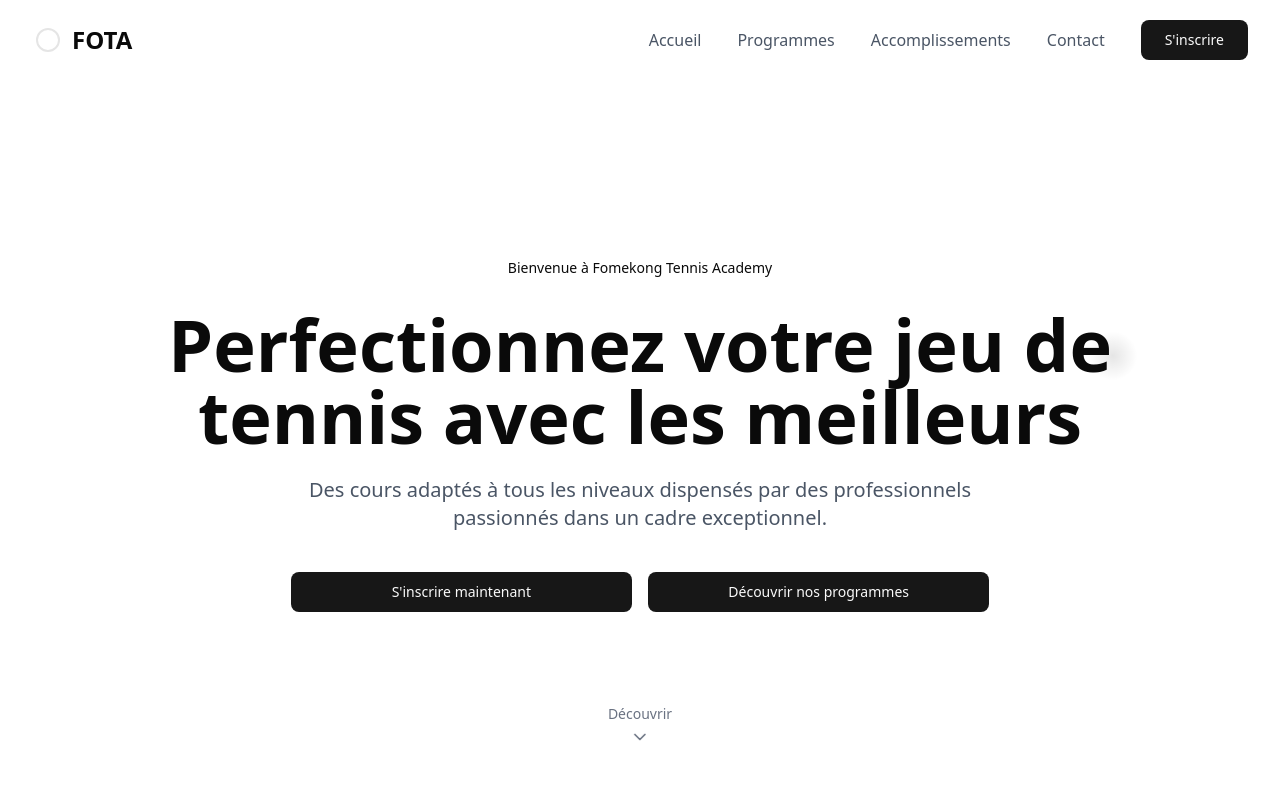
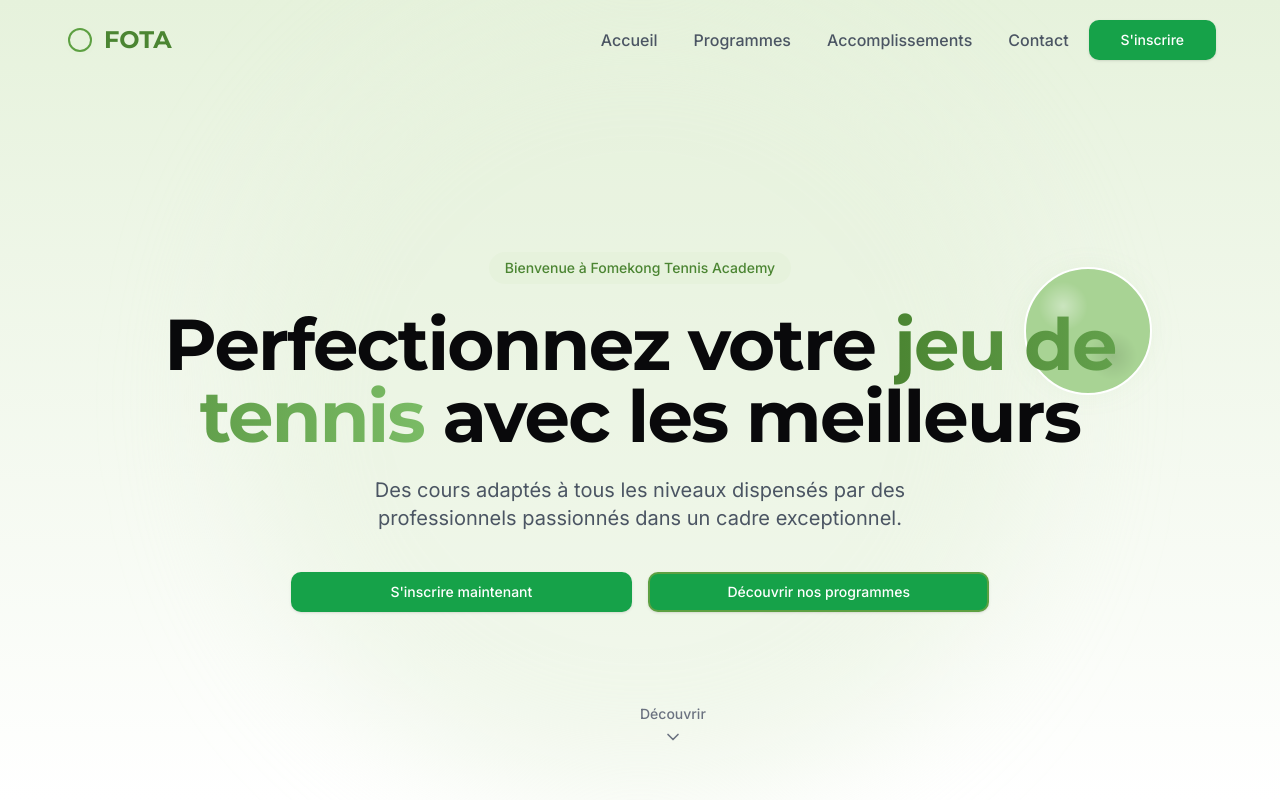
Before and after one commit to bellandry/tennis-academy, a Next.js app: page / in a window 1280 px wide. Built offline with nearby package versions, Linux system fonts and the light colour scheme.

Commit message:
customize general colors & ui

```diff
--- a/app/globals.css
+++ b/app/globals.css
@@ -1,4 +1,8 @@
-@import "tailwindcss";
+@import url("https://fonts.googleapis.com/css2?family=Inter:wght@300;400;500;600;700&family=Montserrat:wght@400;500;600;700;800&display=swap");
+
+@tailwind base;
+@tailwind components;
+@tailwind utilities;
 
 @plugin "tailwindcss-animate";
 
@@ -65,25 +69,35 @@
 }
 
 :root {
-  --radius: 0.625rem;
-  --background: oklch(1 0 0);
-  --foreground: oklch(0.145 0 0);
-  --card: oklch(1 0 0);
-  --card-foreground: oklch(0.145 0 0);
-  --popover: oklch(1 0 0);
-  --popover-foreground: oklch(0.145 0 0);
-  --primary: oklch(0.205 0 0);
-  --primary-foreground: oklch(0.985 0 0);
-  --secondary: oklch(0.97 0 0);
-  --secondary-foreground: oklch(0.205 0 0);
-  --muted: oklch(0.97 0 0);
-  --muted-foreground: oklch(0.556 0 0);
-  --accent: oklch(0.97 0 0);
-  --accent-foreground: oklch(0.205 0 0);
-  --destructive: oklch(0.577 0.245 27.325);
-  --border: oklch(0.922 0 0);
-  --input: oklch(0.922 0 0);
-  --ring: oklch(0.708 0 0);
+  --background: 0 0% 100%;
+  --foreground: 240 10% 3.9%;
+
+  --card: 0 0% 100%;
+  --card-foreground: 240 10% 3.9%;
+
+  --popover: 0 0% 100%;
+  --popover-foreground: 240 10% 3.9%;
+
+  --primary: 142 76% 36%;
+  --primary-foreground: 355 100% 100%;
+
+  --secondary: 240 4.8% 95.9%;
+  --secondary-foreground: 240 5.9% 10%;
+
+  --muted: 240 4.8% 95.9%;
+  --muted-foreground: 240 3.8% 46.1%;
+
+  --accent: 120 100% 97%;
+  --accent-foreground: 142 76% 36%;
+
+  --destructive: 0 84.2% 60.2%;
+  --destructive-foreground: 0 0% 98%;
+
+  --border: 240 5.9% 90%;
+  --input: 240 5.9% 90%;
+  --ring: 142 76% 36%;
+
+  --radius: 0.75rem;
   --chart-1: oklch(0.646 0.222 41.116);
   --chart-2: oklch(0.6 0.118 184.704);
   --chart-3: oklch(0.398 0.07 227.392);
@@ -135,9 +149,111 @@
 
 @layer base {
   * {
-    @apply border-border outline-ring/50;
+    @apply border-border;
   }
+
+  html {
+    @apply scroll-smooth;
+  }
+
   body {
-    @apply bg-background text-foreground;
+    @apply bg-background text-foreground font-sans overflow-x-hidden;
+  }
+
+  h1,
+  h2,
+  h3,
+  h4,
+  h5,
+  h6 {
+    @apply font-display font-semibold tracking-tight;
+  }
+
+  .glass-panel {
+    @apply backdrop-blur-md bg-white/80 border border-white/20 shadow-glass;
+  }
+
+  .text-gradient {
+    @apply bg-clip-text text-transparent bg-gradient-to-r from-tennis-600 to-tennis-400;
+  }
+
+  .section-padding {
+    @apply py-16 md:py-24;
+  }
+
+  .section-heading {
+    @apply text-4xl md:text-5xl font-bold mb-4 md:mb-6;
+  }
+
+  .section-subheading {
+    @apply text-lg md:text-xl text-muted-foreground max-w-2xl mx-auto mb-12;
+  }
+
+  .animate-on-scroll {
+    @apply opacity-0;
+  }
+
+  .animate-on-scroll.animated {
+    @apply animate-fade-in;
+  }
+
+  .btn-tennis {
+    @apply inline-block px-6 py-3 rounded-full bg-tennis-500 text-white font-medium
+           transition-all duration-300 hover:bg-tennis-600 hover:shadow-lg
+           active:bg-tennis-700 focus:outline-none focus:ring-2 focus:ring-tennis-500 focus:ring-offset-2;
+  }
+
+  .btn-tennis-outline {
+    @apply inline-block px-6 py-3 rounded-full bg-transparent text-tennis-500 font-medium
+           border-2 border-tennis-500 transition-all duration-300 hover:bg-tennis-50
+           active:bg-tennis-100 focus:outline-none focus:ring-2 focus:ring-tennis-500 focus:ring-offset-2;
+  }
+
+  /* Custom mouse tracking effect for certain components */
+  .track-mouse {
+    transition: transform 0.2s ease-out;
   }
 }
+
+#root {
+  max-width: 1280px;
+  margin: 0 auto;
+  padding: 2rem;
+  text-align: center;
+}
+
+.logo {
+  height: 6em;
+  padding: 1.5em;
+  will-change: filter;
+  transition: filter 300ms;
+}
+.logo:hover {
+  filter: drop-shadow(0 0 2em #646cffaa);
+}
+.logo.react:hover {
+  filter: drop-shadow(0 0 2em #61dafbaa);
+}
+
+@keyframes logo-spin {
+  from {
+    transform: rotate(0deg);
+  }
+  to {
+    transform: rotate(360deg);
+  }
+}
+
+@media (prefers-reduced-motion: no-preference) {
+  a:nth-of-type(2) .logo {
+    animation: logo-spin infinite 20s linear;
+  }
+}
+
+.card {
+  padding: 2em;
+}
+
+.read-the-docs {
+  color: #888;
+}
--- a/app/page.tsx
+++ b/app/page.tsx
@@ -3,7 +3,7 @@ import HeroSection from "@/components/hero-section";
 
 export default function Home() {
   return (
-    <div className="container mx-auto min-h-screen w-full">
+    <div className="min-h-screen w-full">
       <Header />
       <HeroSection />
     </div>
--- a/components/hero-section.tsx
+++ b/components/hero-section.tsx
@@ -16,8 +16,8 @@ export default function HeroSection() {
       const shadowElem = shadowRef.current;
 
       if (ballElem && shadowElem) {
-        const xPos = (clientX / window.innerWidth - 0.5) * 20;
-        const yPos = (clientY / window.innerHeight - 0.5) * 20;
+        const xPos = (clientX / window.innerWidth - 0.5) * 100;
+        const yPos = (clientY / window.innerHeight - 0.5) * 100;
 
         ballElem.style.transform = `translate(${xPos}px, ${yPos}px)`;
         shadowElem.style.transform = `translate(${xPos * 1.5}px, ${
@@ -36,8 +36,8 @@ export default function HeroSection() {
       className="relative min-h-screen flex items-center justify-center overflow-hidden pt-16"
     >
       <div className="absolute inset-0 -z-10">
-        <div className="absolute inset-0 bg-gradient-to-b from-tennis-50/80 to-white"></div>
-        <div className="absolute top-1/2 left-1/2 -translate-x-1/2 -translate-y-1/2 w-[800px] h-[800px] rounded-full bg-tennis-100/50 blur-3xl"></div>
+        <div className="absolute inset-0 bg-gradient-to-b from-tennis-100 to-white" />
+        <div className="absolute top-1/2 left-1/2 -translate-x-1/2 -translate-y-1/2 w-[800px] h-[800px] rounded-full bg-tennis-100/50 blur-3xl" />
       </div>
 
       <div className="container mx-auto px-6 md:px-8 relative z-10 py-16">
@@ -101,13 +101,13 @@ export default function HeroSection() {
 
       {/* Scroll indicator */}
       <div className="absolute bottom-12 left-1/2 -translate-x-1/2 animate-bounce-subtle hidden md:block">
-        <a
+        <Link
           href="#a-propos"
           className="flex flex-col items-center text-gray-500 hover:text-tennis-500 transition-colors"
         >
           <span className="text-sm font-medium mb-2">Découvrir</span>
           <ChevronDown size={20} className="animate-bounce" />
-        </a>
+        </Link>
       </div>
     </section>
   );
--- a/package.json
+++ b/package.json
@@ -63,9 +63,11 @@
     "@types/node": "^20",
     "@types/react": "^19",
     "@types/react-dom": "^19",
+    "autoprefixer": "^10.4.21",
     "eslint": "^9",
     "eslint-config-next": "15.2.2",
-    "tailwindcss": "^4",
+    "postcss": "^8.5.3",
+    "tailwindcss": "^3.4.17",
     "typescript": "^5"
   }
 }
--- /dev/null
+++ b/postcss.config.js
@@ -0,0 +1,6 @@
+module.exports = {
+  plugins: {
+    tailwindcss: {},
+    autoprefixer: {},
+  },
+}
--- /dev/null
+++ b/tailwind.config.js
@@ -0,0 +1,145 @@
+/** @type {import('tailwindcss').Config} */
+module.exports = {
+  content: [
+    "./app/**/*.{js,ts,jsx,tsx,mdx}",
+    "./components/**/*.{js,ts,jsx,tsx,mdx}",
+  ],
+  theme: {
+    container: {
+      center: true,
+      padding: "2rem",
+      screens: {
+        "2xl": "1400px",
+      },
+    },
+    extend: {
+      fontFamily: {
+        sans: ["Inter", "sans-serif"],
+        display: ["Montserrat", "sans-serif"],
+      },
+      colors: {
+        border: "hsl(var(--border))",
+        input: "hsl(var(--input))",
+        ring: "hsl(var(--ring))",
+        background: "hsl(var(--background))",
+        foreground: "hsl(var(--foreground))",
+        tennis: {
+          50: "#f5f9f0",
+          100: "#e6f2dc",
+          200: "#cde6bf",
+          300: "#a8d394",
+          400: "#7abb65",
+          500: "#5da042",
+          600: "#4b8532",
+          700: "#3d682b",
+          800: "#345527",
+          900: "#2c4823",
+          950: "#152711",
+        },
+        primary: {
+          DEFAULT: "hsl(var(--primary))",
+          foreground: "hsl(var(--primary-foreground))",
+        },
+        secondary: {
+          DEFAULT: "hsl(var(--secondary))",
+          foreground: "hsl(var(--secondary-foreground))",
+        },
+        destructive: {
+          DEFAULT: "hsl(var(--destructive))",
+          foreground: "hsl(var(--destructive-foreground))",
+        },
+        muted: {
+          DEFAULT: "hsl(var(--muted))",
+          foreground: "hsl(var(--muted-foreground))",
+        },
+        accent: {
+          DEFAULT: "hsl(var(--accent))",
+          foreground: "hsl(var(--accent-foreground))",
+        },
+        popover: {
+          DEFAULT: "hsl(var(--popover))",
+          foreground: "hsl(var(--popover-foreground))",
+        },
+        card: {
+          DEFAULT: "hsl(var(--card))",
+          foreground: "hsl(var(--card-foreground))",
+        },
+        sidebar: {
+          DEFAULT: "hsl(var(--sidebar-background))",
+          foreground: "hsl(var(--sidebar-foreground))",
+          primary: "hsl(var(--sidebar-primary))",
+          "primary-foreground": "hsl(var(--sidebar-primary-foreground))",
+          accent: "hsl(var(--sidebar-accent))",
+          "accent-foreground": "hsl(var(--sidebar-accent-foreground))",
+          border: "hsl(var(--sidebar-border))",
+          ring: "hsl(var(--sidebar-ring))",
+        },
+      },
+      borderRadius: {
+        lg: "var(--radius)",
+        md: "calc(var(--radius) - 2px)",
+        sm: "calc(var(--radius) - 4px)",
+      },
+      boxShadow: {
+        subtle: "0 2px 10px rgba(0, 0, 0, 0.05)",
+        "subtle-lg": "0 10px 25px -5px rgba(0, 0, 0, 0.05)",
+        glass: "0 8px 32px rgba(0, 0, 0, 0.08)",
+      },
+      keyframes: {
+        "accordion-down": {
+          from: { height: "0" },
+          to: { height: "var(--radix-accordion-content-height)" },
+        },
+        "accordion-up": {
+          from: { height: "var(--radix-accordion-content-height)" },
+          to: { height: "0" },
+        },
+        "fade-in": {
+          "0%": { opacity: "0", transform: "translateY(10px)" },
+          "100%": { opacity: "1", transform: "translateY(0)" },
+        },
+        "fade-out": {
+          "0%": { opacity: "1", transform: "translateY(0)" },
+          "100%": { opacity: "0", transform: "translateY(10px)" },
+        },
+        "slide-in-bottom": {
+          "0%": { transform: "translateY(20px)", opacity: "0" },
+          "100%": { transform: "translateY(0)", opacity: "1" },
+        },
+        "slide-in-right": {
+          "0%": { transform: "translateX(20px)", opacity: "0" },
+          "100%": { transform: "translateX(0)", opacity: "1" },
+        },
+        "slide-in-left": {
+          "0%": { transform: "translateX(-20px)", opacity: "0" },
+          "100%": { transform: "translateX(0)", opacity: "1" },
+        },
+        "scale-in": {
+          "0%": { transform: "scale(0.95)", opacity: "0" },
+          "100%": { transform: "scale(1)", opacity: "1" },
+        },
+        "bounce-subtle": {
+          "0%, 100%": { transform: "translateY(0)" },
+          "50%": { transform: "translateY(-5px)" },
+        },
+        float: {
+          "0%, 100%": { transform: "translateY(0)" },
+          "50%": { transform: "translateY(-10px)" },
+        },
+      },
+      animation: {
+        "accordion-down": "accordion-down 0.2s ease-out",
+        "accordion-up": "accordion-up 0.2s ease-out",
+        "fade-in": "fade-in 0.5s ease-out forwards",
+        "fade-out": "fade-out 0.5s ease-out forwards",
+        "slide-in-bottom": "slide-in-bottom 0.6s ease-out forwards",
+        "slide-in-right": "slide-in-right 0.6s ease-out forwards",
+        "slide-in-left": "slide-in-left 0.6s ease-out forwards",
+        "scale-in": "scale-in 0.4s ease-out forwards",
+        "bounce-subtle": "bounce-subtle 2s ease-in-out infinite",
+        float: "float 3s ease-in-out infinite",
+      },
+    },
+  },
+  plugins: [],
+};
```
Also changed, not shown: 1 other file (tests, documents, lock files or other folders).
